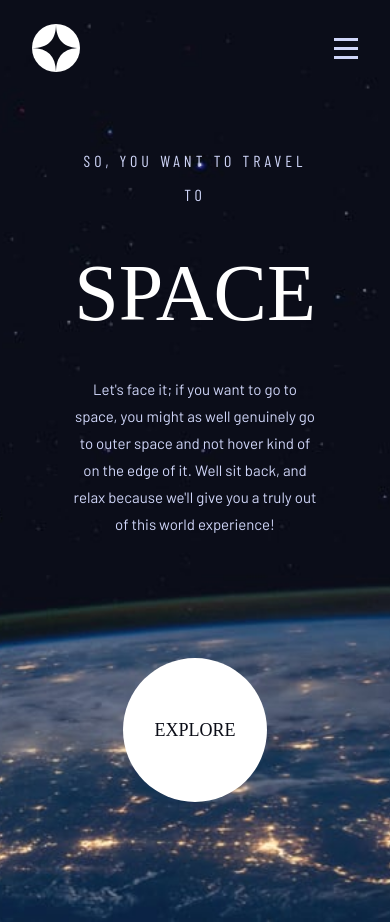
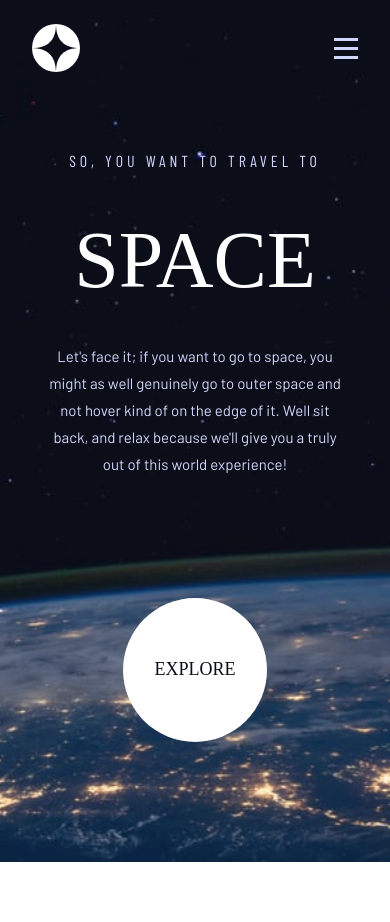
Before and after one commit to Deeperr0/space-tourism, a React (Vite) app: page / in a window 390 px wide. After the commit the page ends 862 px from the top, so only its background shows below. Built offline with nearby package versions, Linux system fonts and the light colour scheme; a web font is replaced by a local one.

Commit message:
Fixed responsiveness

```diff
--- a/src/Home/Home.jsx
+++ b/src/Home/Home.jsx
@@ -24,8 +24,8 @@ export default function Home() {
 			</Helmet>
 			<div className="w-full">
 				<div className="pt-6 lg:flex px-[12%] lg:gap-72 lg:pt-[10%] lg:pb-32">
-					<div className="text-white flex flex-col items-center justify-center px-6 md:px-24 md:mx-10 mt-6 lg:items-start lg:p-0 lg:m-0">
-						<h1 className="home-subtitle flex flex-col items-center text-center text-blue-300">
+					<div className="text-white flex flex-col items-center justify-center md:px-24 md:mx-10 mt-6 lg:items-start lg:p-0 lg:m-0">
+						<h1 className="home-subtitle flex flex-col items-center lg:items-start text-center text-blue-300 w-full">
 							SO, YOU WANT TO TRAVEL TO
 							<span className="block preset-1 text-white animate-slide-in-left">
 								SPACE
--- a/src/components/Navbar/Navbar.jsx
+++ b/src/components/Navbar/Navbar.jsx
@@ -4,7 +4,7 @@ export default function Navbar() {
 	const [showMenu, setShowMenu] = useState(false);
 	return (
 		<nav className="flex justify-between items-center px-8 py-6 md:py-0 md:px-0 lg:pt-10">
-			<div className="md:py-6 md:px-8 lg:pl-16 lg:flex lg:gap-16 lg:w-full lg:pr-0 items-center">
+			<div className="md:py-6 md:px-10 lg:pl-16 lg:flex lg:gap-16 lg:w-full lg:pr-0 items-center">
 				<a href="/">
 					<svg
 						xmlns="http://www.w3.org/2000/svg"
```
